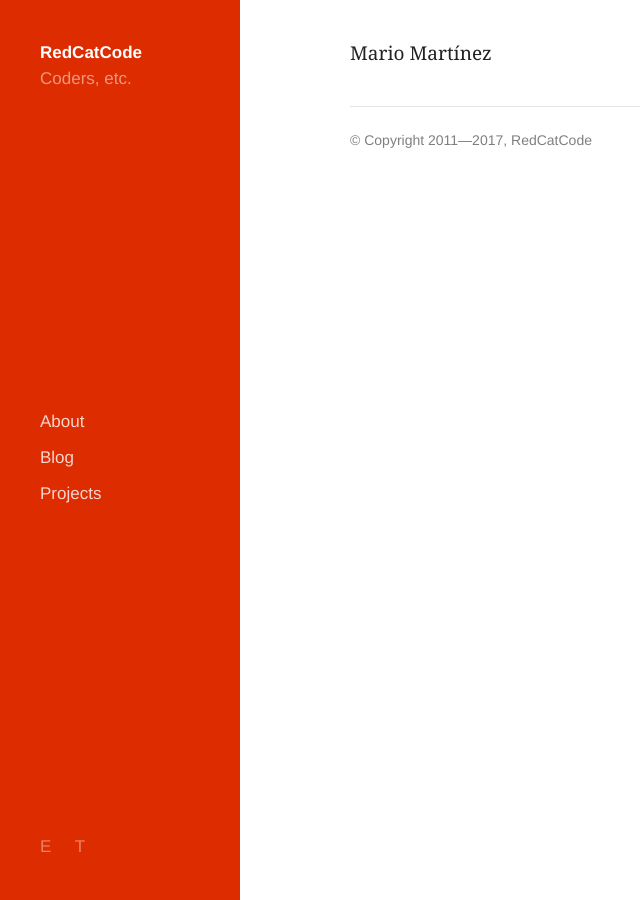
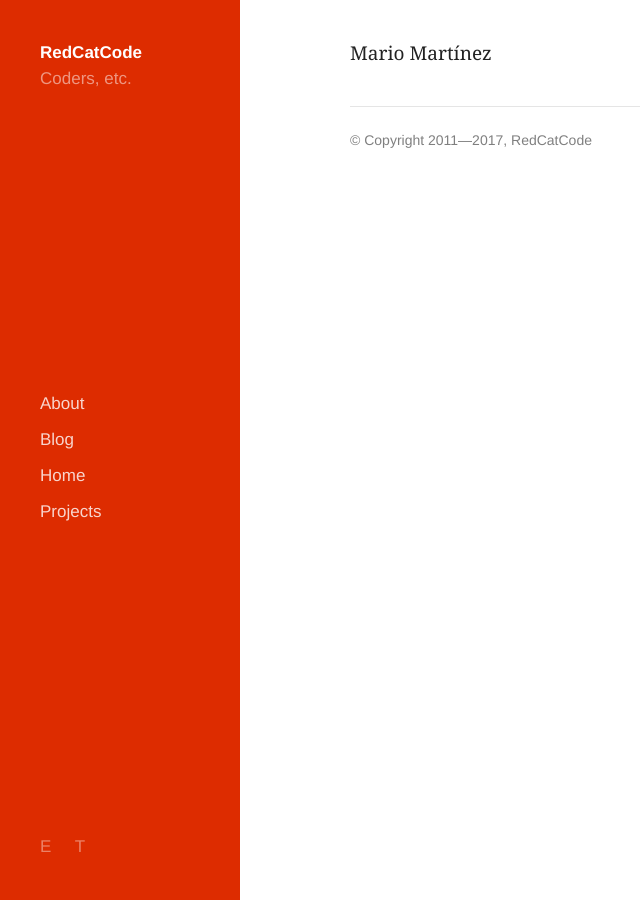
Before and after one commit to ewiggin/redcatcode-website, a Jekyll site: the page built from about.markdown, in a window 1280 px wide. Shown: the whole page, without its empty margins (0-640 px from the left). Built offline with Jekyll 4.4.1, drawn with Linux system fonts in a browser that asks for light colours; some web fonts are replaced; our own code applies the rules of GitHub Pages for plain Markdown files.

Commit message:
Updated Home and 1 other file

```diff
--- a/_includes/header.html
+++ b/_includes/header.html
@@ -15,8 +15,10 @@
         <span>Coders, etc.</span>
       </a>
       <nav role="main">
-        {% for page in site.pages | sort %}
+        {% for page in site.pages | sort position %}
+          {% if site.title != 'Home' %}
             <a href="{{page.url}}">{{page.title}}</a>
+          {% endif %}
         {% endfor %}
       </nav>
       <ul class="social">
--- a/home.markdown
+++ b/home.markdown
@@ -2,7 +2,6 @@
 title: Home
 date: 2017-02-24 15:54:00 +01:00
 permalink: "/"
-published: false
 position: 0
 image: "/uploads/home-bkg.jpg"
 layout: homepage
```
